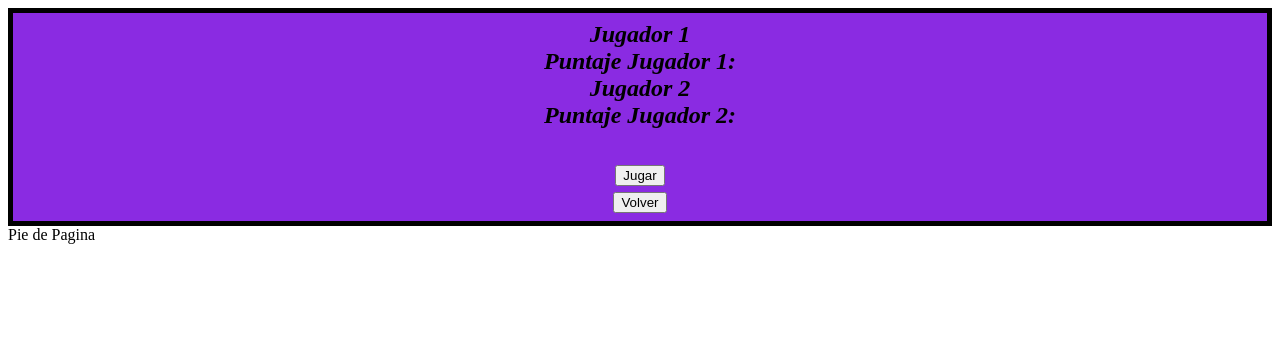
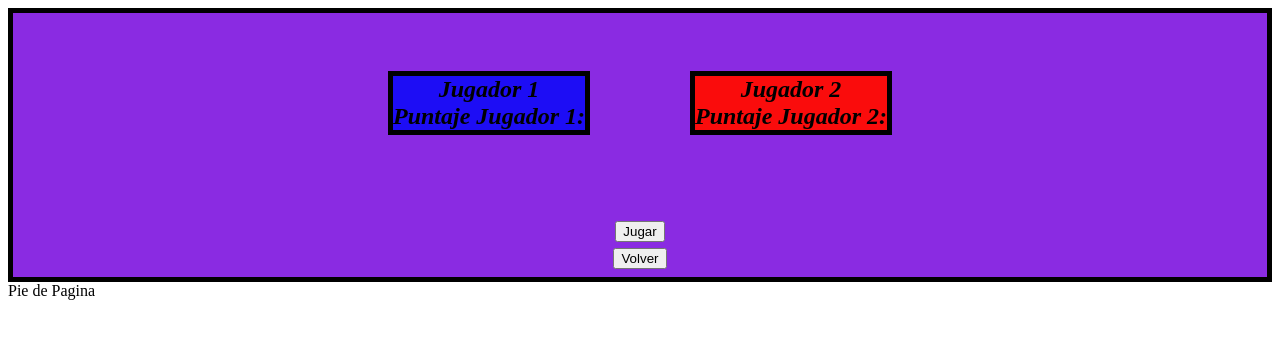
Before and after one commit to fab1997/Trabajo-PiedraPapelTijera-Grupo-1, a React app: page /juego in a window 1280 px wide. Built offline with nearby package versions, Linux system fonts and the light colour scheme.

Commit message:
Modificacion de carteles en "juego"
Se actualizo para que estos tengan un margen mas separado para poder visualizarlo mas comodamente

Co-Authored-By: BoccardoAnaCatalina <93290449+AnaCatalina@users.noreply.github.com>

```diff
--- a/src/components/Juego.js
+++ b/src/components/Juego.js
@@ -55,13 +55,15 @@ export default function Juego() {
               <div clasName="imagen">{Imagen.ImagenActual}</div>
               <div>Puntaje Jugador 1: {Contador}</div>
             </section>
+          </h3>
+          <h4>
             <section id="jugador2">
               <div className="jugador2">Jugador 2</div>
               <div className="eleccion">{eleccionJugador2.eleccion}</div>
               <div clasName="imagen">{Imagen.ImagenActual}</div>
               <div>Puntaje Jugador 2: {Contador}</div>
             </section>
-          </h3>
+          </h4>
           <section id="resultado">
             <Resultado jugador1={eleccionJugador1} jugador2={eleccionJugador2} />
           </section>
--- a/src/styles/Juego.css
+++ b/src/styles/Juego.css
@@ -20,16 +20,27 @@ img{
     background-color: rgb(197, 104, 104);
     font-size: x-large;
     font-style: oblique;
-    border: 5px solid;    margin: 10px 1000px 10px 0px;
+    border: 5px solid;
     padding: 1px;
     margin: 0% 2% 10px;
     padding-bottom: auto;
     display: inline-block;
 }
 h3{
-    background-position: 50px;
+    background-color: rgb(29, 13, 245);
+    display: inline-block;
+    border: 5px solid;
     font-size: x-large;
     font-style: italic;
     padding: auto;
-    margin: auto;
+    margin: 50px;
 }
+h4{
+    background-color: rgb(250, 12, 12);
+    display: inline-block;
+    border: 5px solid;
+    font-size: x-large;
+    font-style: italic;
+    padding: auto;
+    margin: 50px;
+}
```
